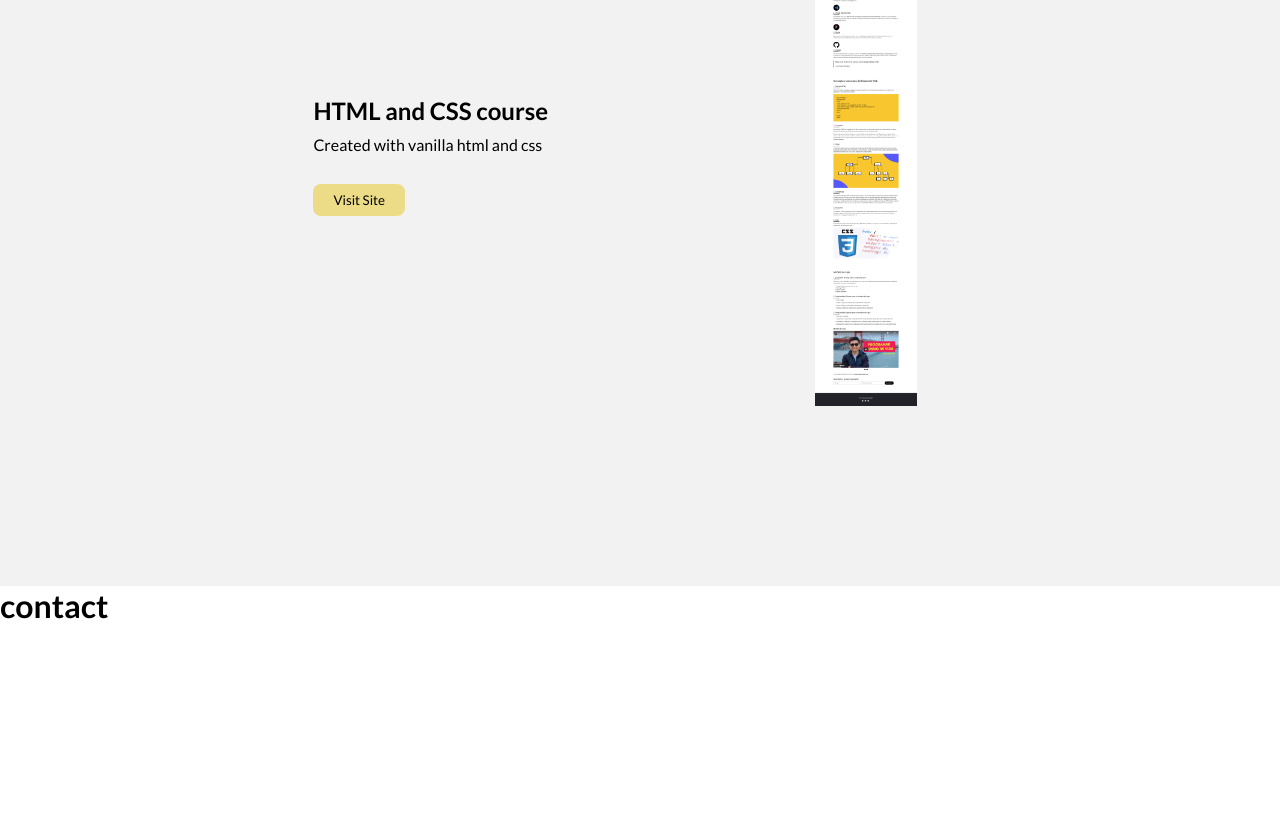
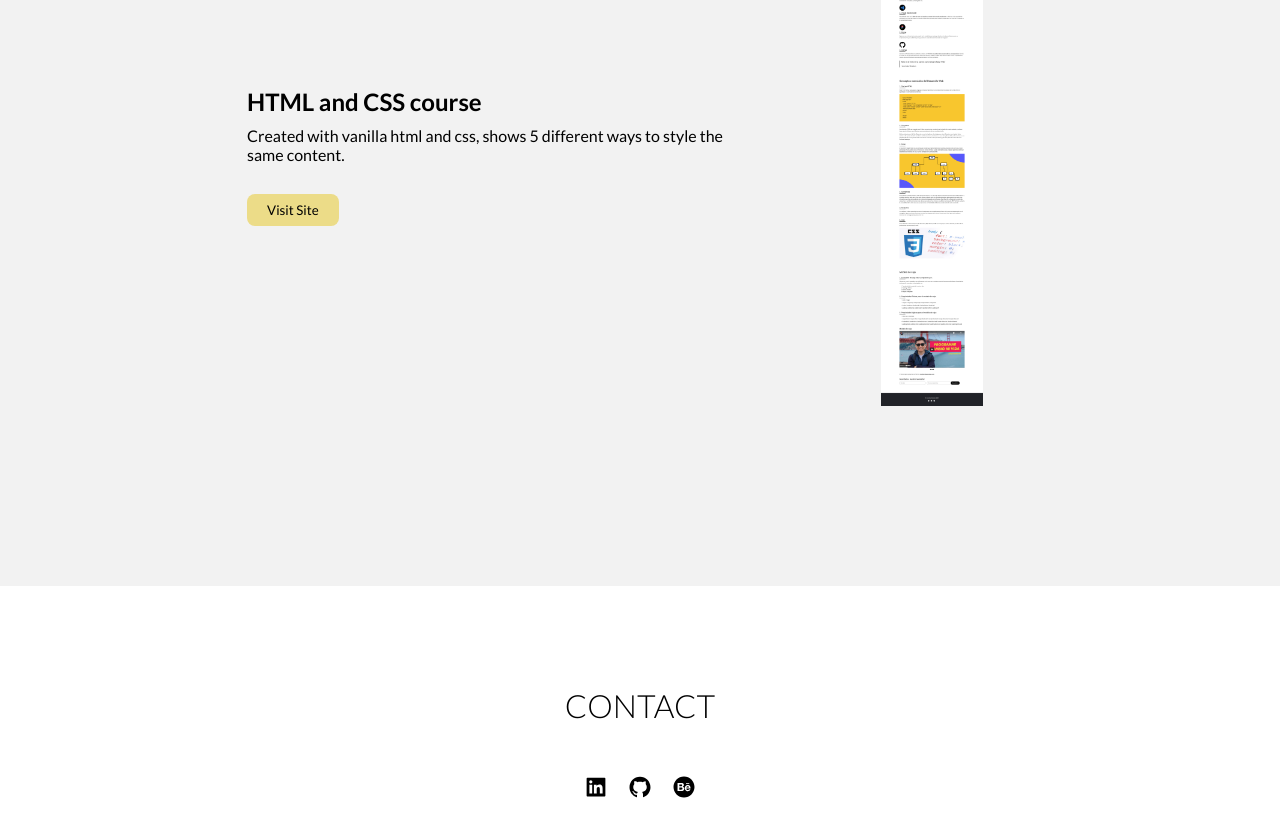
Before and after one commit to paul1n4/portfolio-v1, a React (Create React App) app: page / in a window 1280 px wide. Shown: the part 2440-3276 px from the top of the page. Before the commit the page ends 3065 px from the top, so only its background shows below. Built offline with nearby package versions, Linux system fonts and the light colour scheme.

Commit message:
Add contact

```diff
--- a/package.json
+++ b/package.json
@@ -38,5 +38,8 @@
       "last 1 firefox version",
       "last 1 safari version"
     ]
+  },
+  "devDependencies": {
+    "gh-pages": "^4.0.0"
   }
 }
--- a/src/components/Contact.js
+++ b/src/components/Contact.js
@@ -1,9 +1,44 @@
+import styled from 'styled-components'
+import { AiFillLinkedin, AiFillBehanceCircle, AiFillGithub } from 'react-icons/ai';
+
 function Contact() {
   return (
     <div id="contact">
-      <h1>contact</h1>
+      <Wrapper>
+        <ContactContent>
+          <Contacth2>CONTACT</Contacth2>
+          <SocialIconLink href="https://www.linkedin.com/in/paulinevalero/" target='_blank' rel="noreferrer"><AiFillLinkedin/></SocialIconLink>
+          <SocialIconLink href="https://github.com/paul1n4" target='_blank' rel="noreferrer"><AiFillGithub/></SocialIconLink>
+          <SocialIconLink href="https://www.behance.net/paulinevalero" target='_blank' rel="noreferrer"><AiFillBehanceCircle/></SocialIconLink>
+        </ContactContent>
+      </Wrapper>
     </div>
   )
 }
 
+const Wrapper = styled.div`
+  max-width: 902px;
+  margin: auto;
+`;
+
+const ContactContent = styled.div`
+  text-align: center;
+  padding-block-start: 100px;
+  padding-block-end: 100px;
+  padding-inline-start: 16px;
+  padding-inline-end: 16px;
+`;
+
+const Contacth2 = styled.h2`
+  font-size: 2rem;
+  font-weight: 300;
+  margin-block-end: 50px;
+`;
+
+const SocialIconLink = styled.a`
+  color: #000;
+  font-size: 24px;
+  padding: 10px;
+`;
+
 export default Contact
--- a/src/components/Projects.js
+++ b/src/components/Projects.js
@@ -31,7 +31,7 @@ function Projects() {
           <Project>
             <ProjectContent>
               <Projecth3>HTML and CSS course</Projecth3>
-              <p>Created with vanilla html and css</p>
+              <p>Created with vanilla html and css, shows 5 different ways to style the same content.</p>
               <Button onClick={handleNemium}>Visit Site</Button>
             </ProjectContent>
             <Img src={nemium} alt="preview of website music for a while"/>
```
Also changed, not shown: 1 other file (tests, documents, lock files or other folders).
